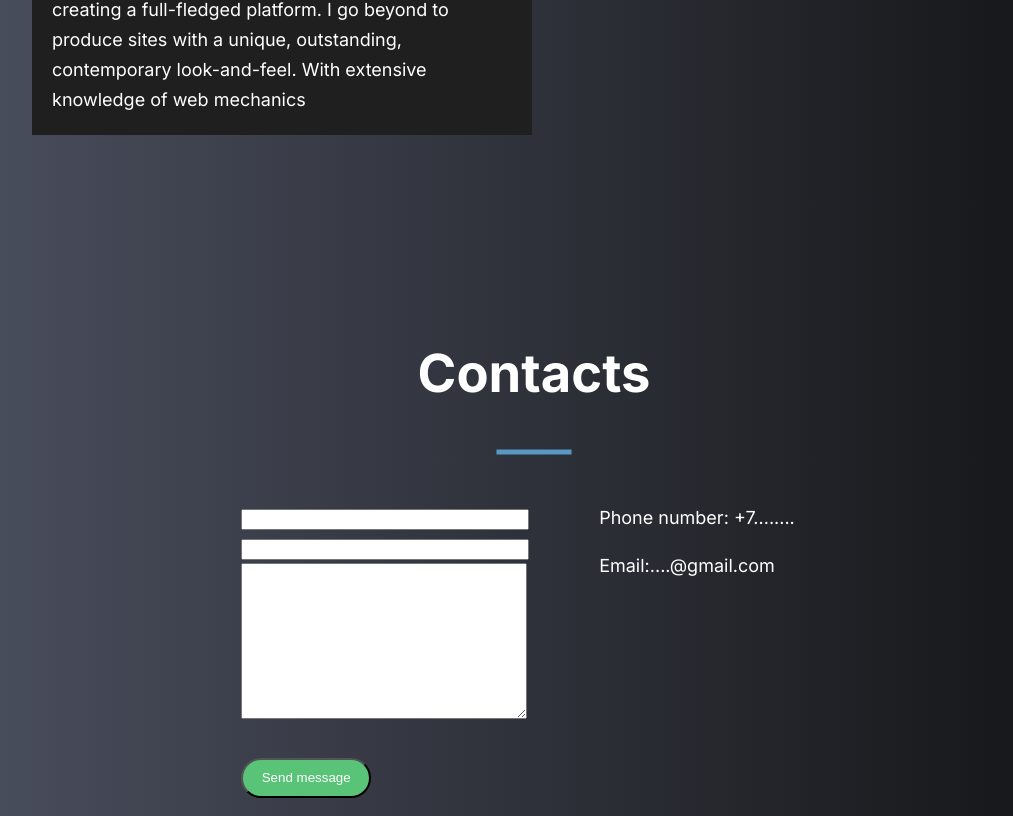
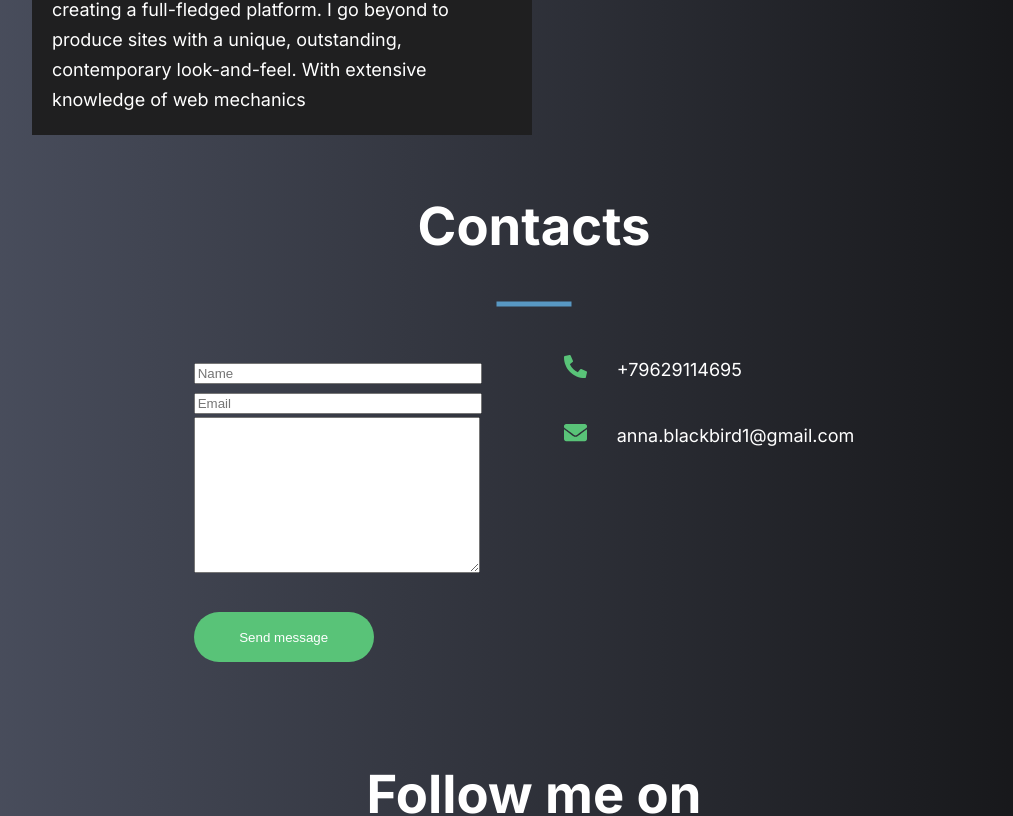
Before and after one commit to AnyaGalkina/portfolio, a React (Create React App) app: page / in a window 1280 px wide. Shown: the part 4369-5185 px from the top of the page, without its empty margins (106-1119 px from the left). Built offline with nearby package versions, Linux system fonts and the light colour scheme.

Commit message:
Add new components inContacts. Update scss.

```diff
--- /dev/null
+++ b/src/ components/Contacts/ContactForm/ContactForm.jsx
@@ -0,0 +1,22 @@
+import React from 'react';
+import style from "./ContactForm.module.scss";
+import styleLink from "../../../common/styles/Link.module.scss";
+
+const ContactForm = () => {
+    return (
+        <div className={style.formContainer}>
+            <form>
+                <input type="text" placeholder={"Name"} />
+                <input type="text" placeholder={"Email"}/>
+                <textarea className={style.textarea}/>
+                <button
+                    className={`${styleLink.link} ${style.button}`}
+                    type="submit"
+                    onClick={() => {}}
+                >Send message</button>
+            </form>
+        </div>
+    );
+};
+
+export default ContactForm;
--- /dev/null
+++ b/src/ components/Contacts/ContactForm/ContactForm.module.scss
@@ -0,0 +1,25 @@
+@import "../../../common/styles/sass/variables";
+
+.formContainer {
+  max-width: 300px;
+  width: 100%;
+  display: flex;
+  flex-direction: column;
+
+  & input, & textarea {
+    width: 280px;
+    cursor: default;
+    //background-color: $bgSecondaryColor;
+    //color: grey;
+  }
+
+  .textarea {
+    min-height: 150px;
+  }
+
+  .button {
+    height: 50px;
+    width: 180px;
+    border: $primaryColor;
+  }
+}
--- /dev/null
+++ b/src/ components/Contacts/ContactInfo/ContactInfo.jsx
@@ -0,0 +1,20 @@
+import React from 'react';
+import {FaEnvelope, FaPhoneAlt} from "react-icons/fa";
+import style from "./ContactInfo.module.scss"
+
+const ContactInfo = () => {
+    return (
+        <div className={style.contactDetailsContainer}>
+            <div className={style.itemContainer }>
+                <FaPhoneAlt className={style.itemImg}/>
+                <p>+79629114695</p>
+            </div>
+            <div className={style.itemContainer}>
+                <FaEnvelope className={style.itemImg}/>
+                <p>anna.blackbird1@gmail.com</p>
+            </div>
+        </div>
+    );
+};
+
+export default ContactInfo;
--- /dev/null
+++ b/src/ components/Contacts/ContactInfo/ContactInfo.module.scss
@@ -0,0 +1,27 @@
+@import "../../../common/styles/sass/variables";
+
+.contactDetailsContainer {
+  max-width: 580px;
+  height: 100px;
+  width: 100%;
+  padding: 0 20px;
+  box-sizing: border-box;
+  cursor: default;
+  margin-left: 50px;
+
+  .itemContainer {
+    display: flex;
+    flex-direction: row;
+    justify-content: start;
+
+    .itemImg {
+      margin: 18px 30px 0 0;
+      color: $primaryColor;
+      font-size: 23px;
+    }
+  }
+
+  @media screen and (max-width: 750px) {
+    margin-left: 0px;
+  }
+}
--- a/src/ components/Contacts/Contacts.jsx
+++ b/src/ components/Contacts/Contacts.jsx
@@ -2,7 +2,8 @@ import React from 'react';
 import style from "./Contacts.module.scss";
 import styleContainer from "../../common/styles/Container.module.scss";
 import Title from "../Title/Title";
-import styleLink from "../../common/styles/Link.module.scss";
+import ContactInfo from "./ContactInfo/ContactInfo";
+import ContactForm from "./ContactForm/ContactForm";
 
 
 const Contacts = () => {
@@ -11,22 +12,8 @@ const Contacts = () => {
             <div className={`${styleContainer.container} ${style.contactContainer}`}>
                 <Title title={"Contacts"}/>
                 <div className={style.detailsContainer}>
-                    <div className={style.formContainer}>
-                        <form>
-                            <input type="text" />
-                            <input type="text" />
-                            <textarea className={style.textarea}/>
-                            <button
-                                className={styleLink.link}
-                                type="submit"
-                                onClick={() => {}}
-                            >Send message</button>
-                        </form>
-                    </div>
-                    <div className={style.contactDetailsContainer}>
-                        <p>Phone number: +7........</p>
-                        <p>Email:....@gmail.com</p>
-                    </div>
+                    <ContactForm/>
+                    <ContactInfo/>
                 </div>
             </div>
         </div>
--- a/src/ components/Contacts/Contacts.module.scss
+++ b/src/ components/Contacts/Contacts.module.scss
@@ -1,64 +1,25 @@
+@import "../../common/styles/sass/variables";
+
 .contactsBlock {
-    height: 100vh;
+  min-height: 70vh;
+
   .contactContainer {
     display: flex;
     flex-direction: column;
     justify-content: center;
+
     .detailsContainer {
-            /*max-width: 1000px;*/
       display: flex;
       flex-direction: row;
       justify-content: space-between;
       flex-wrap: nowrap;
       align-items: baseline;
-            .formContainer {
-                max-width: 300px;
-                width: 100%;
-                display: flex;
+
+      @media screen and (max-width: 750px) {
         flex-direction: column;
-                & input, & textarea {
-                    width: 280px;
-                    cursor: default;
-                }
-                .textarea {
-                    min-height: 150px;
-                }
-            }
-            .contactDetailsContainer {
-                /*border: 1px solid;*/
-                max-width: 280px;
-                width: 100%;
-                padding: 0 20px;
-                box-sizing: border-box;
-                cursor: default;
-                margin-left: 50px;
-            }
-            @media screen  and (max-width: 750px) {
+        justify-content: center;
         flex-wrap: wrap;
       }
     }
   }
 }
-
-
-
-
-
-
-
-//.formContainer input, .formContainer textarea {
-//    width: 280px;
-//    cursor: default;
-//}
-
-
-
-//.textarea {
-//    min-height: 150px;
-//}
-
-//@media screen  and (max-width: 750px) {
-//    .detailsContainer {
-//        flex-wrap: wrap;
-//    }
-//}
```
Lines whose indentation alone changed are shown as unchanged.
